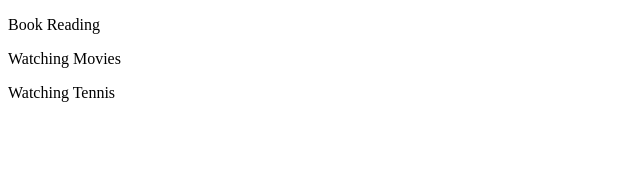
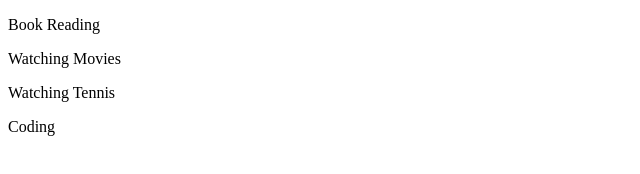
Before and after one commit to snehaay/cv, a plain HTML site: page Hobbies.html in a window 1280 px wide. Shown: the full height of the page, 0-640 px from the left. Drawn offline with Linux system fonts and the light colour scheme.

Commit message:
Update Hobbies.html

```diff
--- a/Hobbies.html
+++ b/Hobbies.html
@@ -8,5 +8,6 @@
     <p>Book Reading</p>
     <p>Watching Movies</p>
     <p>Watching Tennis</p>
+    <p>Coding</p>
   </body>
 </html>
```
